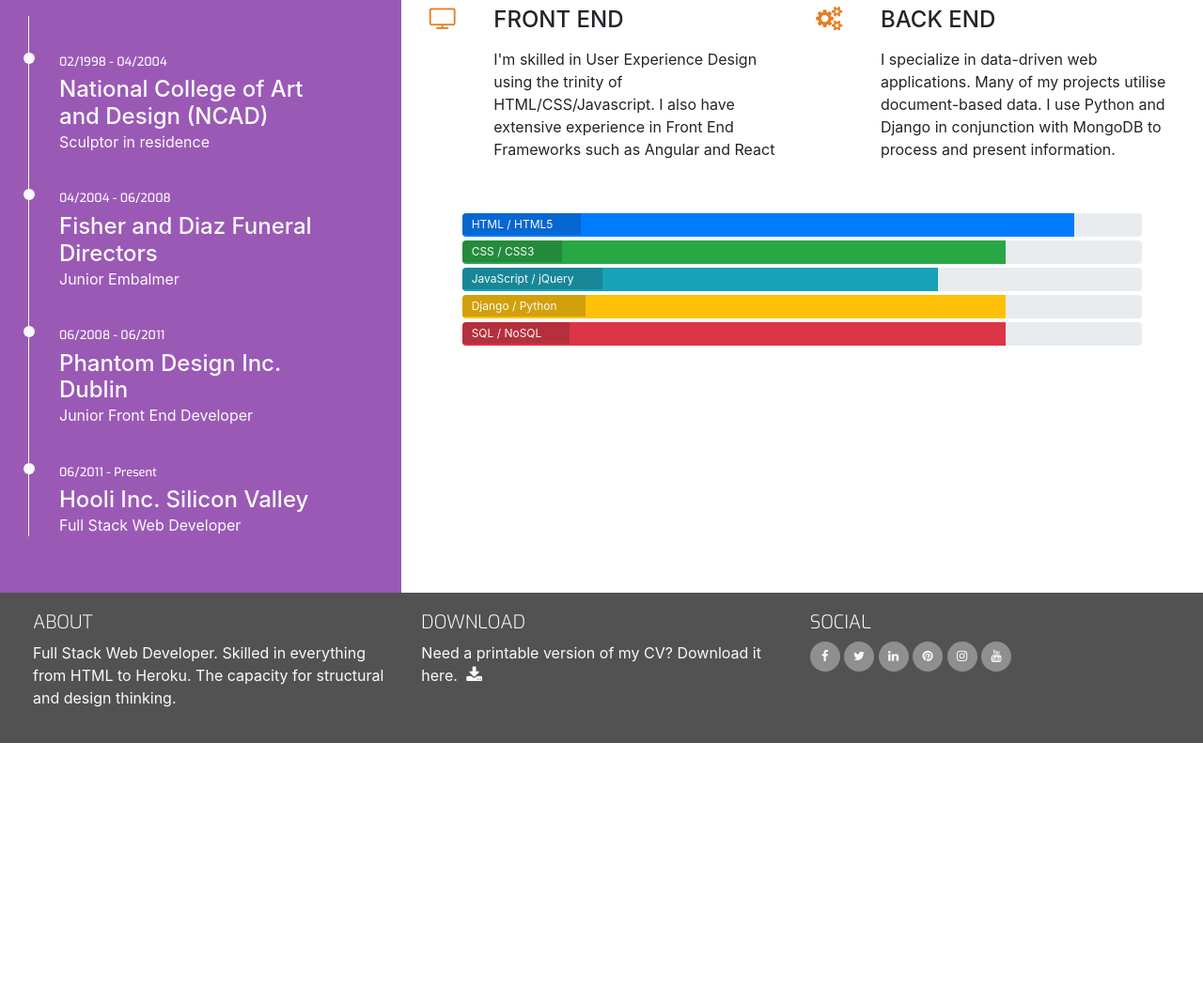
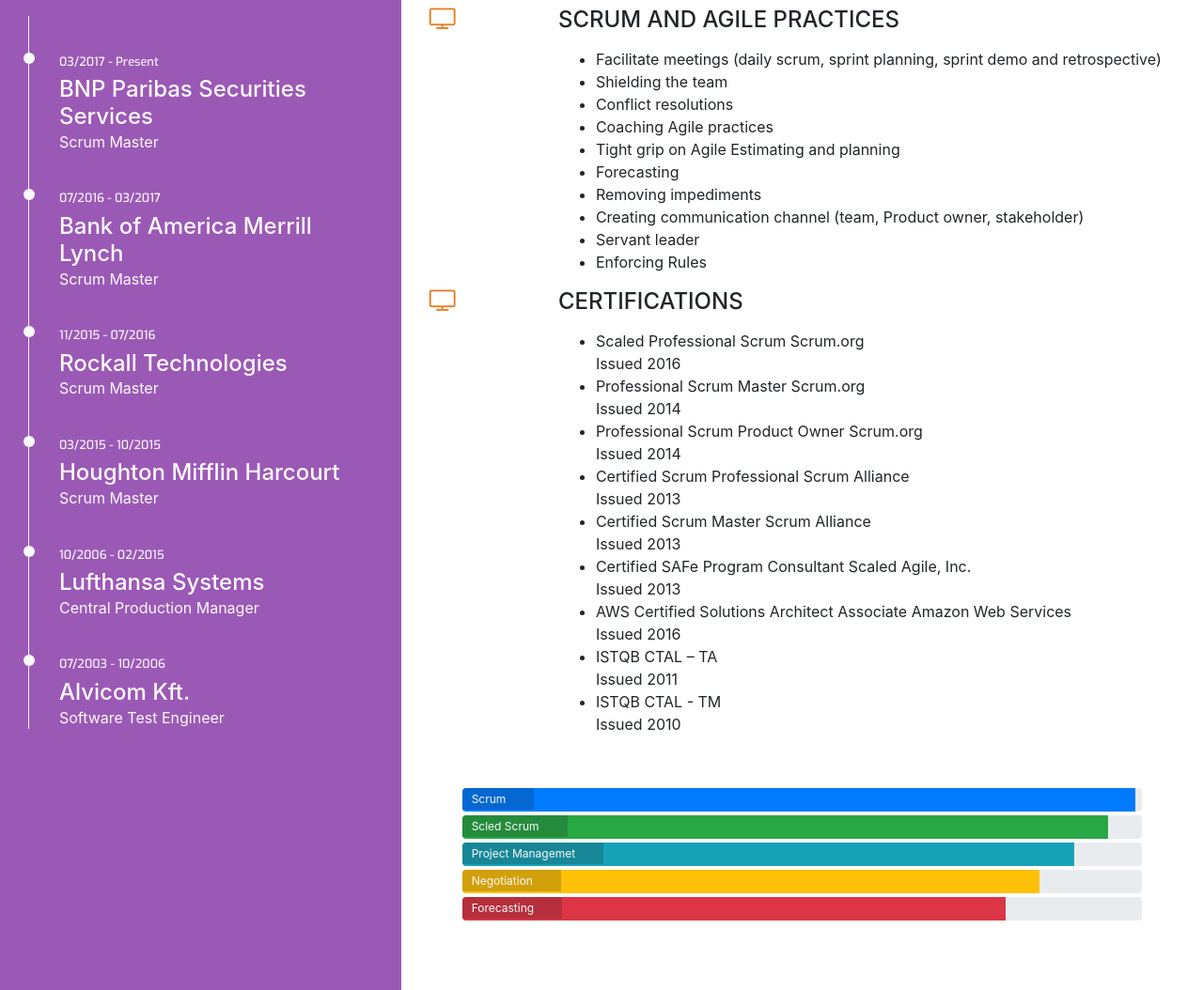
Before and after one commit to badiattila/cv, a plain HTML site: page resume.html in a window 1280 px wide. Shown: the part 460-1514 px from the top of the page at 94% size. Before the commit the page ends 1251 px from the top, so only its background shows below. Drawn offline with nearby package versions, Linux system fonts and the light colour scheme.

Commit message:
some progress

```diff
--- a/resume.html
+++ b/resume.html
@@ -1,5 +1,6 @@
 <!DOCTYPE html>
 <html lang="en">
+
 <head>
     <meta charset="UTF-8">
     <meta name="viewport" content="width=device-width, initial-scale=1.0">
@@ -10,6 +11,7 @@
     <link rel="stylesheet" href="assets/css/style.css">
     <title>Rosie</title>
 </head>
+
 <body>
     <header>
         <div class="row no-gutters">
@@ -17,8 +19,8 @@
             <div class="col-md-8">
                 <div class="row no-gutters bg-color-name-title">
                     <div class="col heading">
-                        <h1 class="name">Rosie Odenkirk</h1>
-                        <h2 class="title"> Full Stack Developer</h2>
+                        <h1 class="name">Attila Badi</h1>
+                        <h2 class="title"> Scrum Master</h2>
                     </div>
                 </div>
                 <div class="row no-gutters">
@@ -34,7 +36,7 @@
                                 <a href="contact.html" class="hvr-sweep-to-bottom"><i class="fa fa-comment-o" aria-hidden="true"></i><span>Contact</span></a>
                             </li>
                             <li class="col-6 col-sm-3 list-inline-item ui-menu-color-download menuitem">
-                                <a href="assets/cv/sample-cv.pdf" target="_blank" class="hvr-sweep-to-bottom"><i class="fa fa-download" aria-hidden="true"></i><span>Download CV</span></a>
+                                <a href="/assets/cv/Attila_Badi_CV_2019_SM.docx" target="_blank" class="hvr-sweep-to-bottom"><i class="fa fa-download" aria-hidden="true"></i><span>Download CV</span></a>
                             </li>
                         </ul>
                     </div>
@@ -53,21 +55,29 @@
                     </div>
                 </div>
                 <div class="history-items">
-                    <div class="timeline-item" data-dates="02/1998 - 04/2004">
-                        <h4>National College of Art and Design (NCAD)</h4>
-                        <p>Sculptor in residence</p>
+                    <div class="timeline-item" data-dates="03/2017 - Present">
+                        <h4>BNP Paribas Securities Services</h4>
+                        <p>Scrum Master</p>
                     </div>
-                    <div class="timeline-item" data-dates="04/2004 - 06/2008">
-                        <h4>Fisher and Diaz Funeral Directors</h4>
-                        <p>Junior Embalmer</p>
+                    <div class="timeline-item" data-dates="07/2016 - 03/2017">
+                        <h4>Bank of America Merrill Lynch</h4>
+                        <p>Scrum Master</p>
                     </div>
-                    <div class="timeline-item" data-dates="06/2008 - 06/2011">
-                        <h4>Phantom Design Inc. Dublin</h4>
-                        <p>Junior Front End Developer</p>
+                    <div class="timeline-item" data-dates="11/2015 - 07/2016">
+                        <h4>Rockall Technologies</h4>
+                        <p>Scrum Master</p>
                     </div>
-                    <div class="timeline-item" data-dates="06/2011 - Present">
-                        <h4>Hooli Inc. Silicon Valley</h4>
-                        <p>Full Stack Web Developer</p>
+                    <div class="timeline-item" data-dates="03/2015 - 10/2015">
+                        <h4>Houghton Mifflin Harcourt</h4>
+                        <p>Scrum Master</p>
+                    </div>
+                    <div class="timeline-item" data-dates="10/2006 - 02/2015">
+                        <h4>Lufthansa Systems</h4>
+                        <p>Central Production Manager</p>
+                    </div>
+                    <div class="timeline-item" data-dates="07/2003 - 10/2006">
+                        <h4>Alvicom Kft.</h4>
+                        <p>Software Test Engineer</p>
                     </div>
                 </div>
             </div>
@@ -78,64 +88,94 @@
                     </div>
                 </div>
                 <div class="row">
-                    <div class="col-10 offset-1 offset-sm-0 col-sm-4 col-md-6">
+                    <div class="col offset-1 offset-sm-0">
                         <div class="row">
                             <div class="col-2">
                                 <i class="three-reasons-icon fa fa-tv" aria-hidden="true"></i>
                             </div>
                             <div class="col-10">
-                                <h4 class="three-reasons-heading uppercase">Front End</h4>
-                                <p>
-                                    I'm skilled in User Experience Design using the trinity of HTML/CSS/Javascript. I also have extensive experience in Front End Frameworks such as Angular and React
-                                </p>
-                            </div>
-                        </div>
-                    </div>
-                    <div class="col-10 offset-1 offset-sm-0 col-sm-4 col-md-6">
-                        <div class="row">
-                            <div class="col-2">
-                                <i class="three-reasons-icon fa fa-gears" aria-hidden="true"></i>
-                            </div>
-                            <div class="col-10">
-                                <h4 class="three-reasons-heading uppercase">Back End</h4>
-                                <p>
-                                    I specialize in data-driven web applications. Many of my projects utilise document-based data. I use Python and Django in conjunction with MongoDB to process and present information.
-                                </p>
+                                <h4 class="three-reasons-heading uppercase">Scrum and Agile Practices</h4>
+                                <ul>
+                                    <li>Facilitate meetings (daily scrum, sprint planning, sprint demo and retrospective)</li>
+                                    <li>Shielding the team</li>
+                                    <li>Conflict resolutions</li>
+                                    <li>Coaching Agile practices</li>
+                                    <li>Tight grip on Agile Estimating and planning</li>
+                                    <li>Forecasting</li>
+                                    <li>Removing impediments</li>
+                                    <li>Creating communication channel (team, Product owner, stakeholder)</li>
+                                    <li>Servant leader</li>
+                                    <li>Enforcing Rules</li>
+                                </ul>
                             </div>
                         </div>
                     </div>
                 </div>
+
+                <div class="row">
+                    <div class="col offset-1 offset-sm-0">
+                        <div class="row">
+                            <div class="col-2">
+                                <i class="three-reasons-icon fa fa-tv" aria-hidden="true"></i>
+                            </div>
+                            <div class="col-10">
+                                <h4 class="three-reasons-heading uppercase">Certifications</h4>
+                                <ul>
+                                    <li>Scaled Professional Scrum Scrum.org</br>
+                                        Issued 2016</li>
+                                    <li>Professional Scrum Master Scrum.org</br>
+                                        Issued 2014</li>
+                                    <li>Professional Scrum Product Owner Scrum.org</br>
+                                        Issued 2014</li>
+                                    <li>Certified Scrum Professional Scrum Alliance</br>
+                                        Issued 2013</li>
+                                    <li>Certified Scrum Master Scrum Alliance</br>
+                                        Issued 2013</li>
+                                    <li>Certified SAFe Program Consultant Scaled Agile, Inc.</br>
+                                        Issued 2013</li>
+                                    <li>AWS Certified Solutions Architect Associate Amazon Web Services</br>
+                                        Issued 2016</li>
+                                    <li>ISTQB CTAL – TA</br>
+                                        Issued 2011</li>
+                                    <li>ISTQB CTAL - TM</br>
+                                        Issued 2010</li>
+                                </ul>
+                            </div>
+                        </div>
+                    </div>
+                </div>
+
                 <div class="row progress-section">
                     <div class="col">
                         <div class="progress">
-                            <div class="progress-bar" role="progressbar" aria-valuenow="90" aria-valuemin="0" aria-valuemax="100" style="width:90%;">
+                            <div class="progress-bar" role="progressbar" aria-valuenow="90" aria-valuemin="0" aria-valuemax="100" style="width:99%;">
+                                <span class="sr-only">99% complete</span>
+                            </div>
+                            <span class="progress-type">Scrum</span>
+                        </div>
+                        <div class="progress">
+                            <div class="progress-bar bg-success" role="progressbar" aria-valuenow="80" aria-valuemin="0" aria-valuemax="100" style="width:95%;">
+                                <span class="sr-only">95% complete</span>
+                            </div>
+                            <span class="progress-type">Scled Scrum</span>
+                        </div>
+                        <div class="progress">
+                            <div class="progress-bar bg-info" role="progressbar" aria-valuenow="70" aria-valuemin="0" aria-valuemax="100" style="width:90%;">
                                 <span class="sr-only">90% complete</span>
                             </div>
-                            <span class="progress-type">HTML / HTML5</span>
+                            <span class="progress-type">Project Managemet</span>
                         </div>
                         <div class="progress">
-                            <div class="progress-bar bg-success" role="progressbar" aria-valuenow="80" aria-valuemin="0" aria-valuemax="100" style="width:80%;">
-                                <span class="sr-only">80% complete</span>
+                            <div class="progress-bar bg-warning" role="progressbar" aria-valuenow="80" aria-valuemin="0" aria-valuemax="100" style="width:85%;">
+                                <span class="sr-only">85% complete</span>
                             </div>
-                            <span class="progress-type">CSS / CSS3</span>
-                        </div>
-                        <div class="progress">
-                            <div class="progress-bar bg-info" role="progressbar" aria-valuenow="70" aria-valuemin="0" aria-valuemax="100" style="width:70%;">
-                                <span class="sr-only">70% complete</span>
-                            </div>
-                            <span class="progress-type">JavaScript / jQuery</span>
-                        </div>
-                        <div class="progress">
-                            <div class="progress-bar bg-warning" role="progressbar" aria-valuenow="80" aria-valuemin="0" aria-valuemax="100" style="width:80%;">
-                                <span class="sr-only">80% complete</span>
-                            </div>
-                            <span class="progress-type">Django / Python</span>
+                            <span class="progress-type">Negotiation</span>
                         </div>
                         <div class="progress">
                             <div class="progress-bar bg-danger" role="progressbar" aria-valuenow="80" aria-valuemin="0" aria-valuemax="100" style="width:80%;">
                                 <span class="sr-only">80% complete</span>
                             </div>
-                            <span class="progress-type">SQL / NoSQL</span>
+                            <span class="progress-type">Forecasting</span>
                         </div>
                     </div>
                 </div>
@@ -147,15 +187,13 @@
         <div id="footer-details" class="row">
             <div class="col-sm-4">
                 <h5 class="uppercase general-sub">About</h5>
-                <p class="inline-block">
-                    Full Stack Web Developer. Skilled in everything from HTML to Heroku. The capacity for structural and design thinking.
-                </p>
+                <p class="inline-block">Scrum Master with solid background in Agile Software Delivery and introduction of Scrum in large organisations and managing distributed Scaled Agile across multiple locations.</p>
             </div>
             <div class="col-sm-4">
                 <h5 class="uppercase general-sub">Download</h5>
                 <p class="inline-block">
                     Need a printable version of my CV? Download it here.
-                    <a href="assets/cv/sample-cv.pdf" target="_blank" class="cv-pdf">
+                    <a href="/assets/cv/Attila_Badi_CV_2019_SM.docx" target="_blank" class="cv-pdf">
                         <i class="fa fa-download" aria-hidden="true"></i>
                         <span class="sr-only">Download link.</span>
                     </a>
@@ -165,39 +203,15 @@
                 <h5 class="uppercase general-sub">Social</h5>
                 <ul class="list-inline social-links">
                     <li class="list-inline-item">
-                        <a target="_blank" href="#">
+                        <a target="_blank" href="https://www.facebook.com/attila.badi">
                             <i class="fa fa-facebook" aria-hidden="true"></i>
                             <span class="sr-only">Facebook</span>
                         </a>
                     </li>
                     <li class="list-inline-item">
-                        <a target="_blank" href="#">
-                            <i class="fa fa-twitter" aria-hidden="true"></i>
-                            <span class="sr-only">Twitter</span>
-                        </a>
-                    </li>
-                    <li class="list-inline-item">
-                        <a target="_blank" href="#">
+                        <a target="_blank" href="https://www.linkedin.com/in/badiattila/">
                             <i class="fa fa-linkedin" aria-hidden="true"></i>
                             <span class="sr-only">LinkedIn</span>
-                        </a>
-                    </li>
-                    <li class="list-inline-item">
-                        <a target="_blank" href="#">
-                            <i class="fa fa-pinterest" aria-hidden="true"></i>
-                            <span class="sr-only">Pinterest</span>
-                        </a>
-                    </li>
-                    <li class="list-inline-item">
-                        <a target="_blank" href="#">
-                            <i class="fa fa-instagram" aria-hidden="true"></i>
-                            <span class="sr-only">Instagram</span>
-                        </a>
-                    </li>
-                    <li class="list-inline-item">
-                        <a target="_blank" href="#">
-                            <i class="fa fa-youtube" aria-hidden="true"></i>
-                            <span class="sr-only">YouTube</span>
                         </a>
                     </li>
                 </ul>
@@ -205,4 +219,5 @@
         </div>
     </footer>
 </body>
+
 </html>
```
Also changed, not shown: contact.html (+7 -33 lines), index.html (+10 -42 lines), 1 other file.
